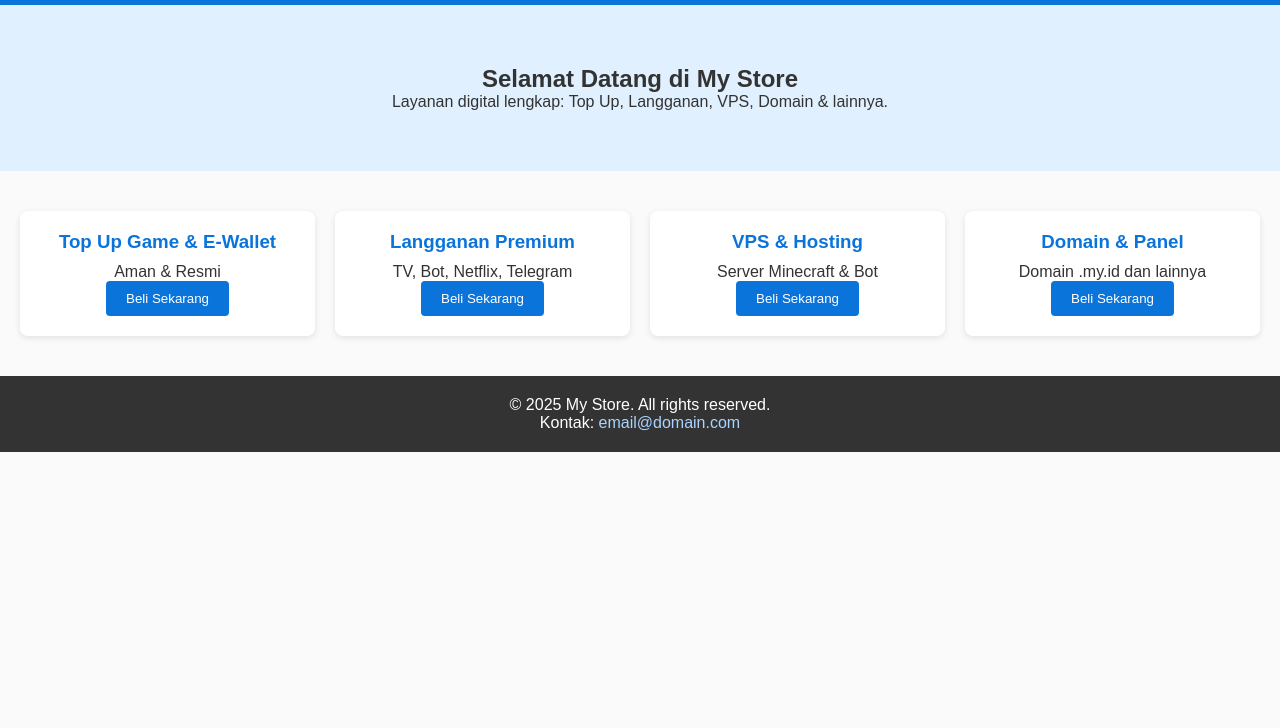
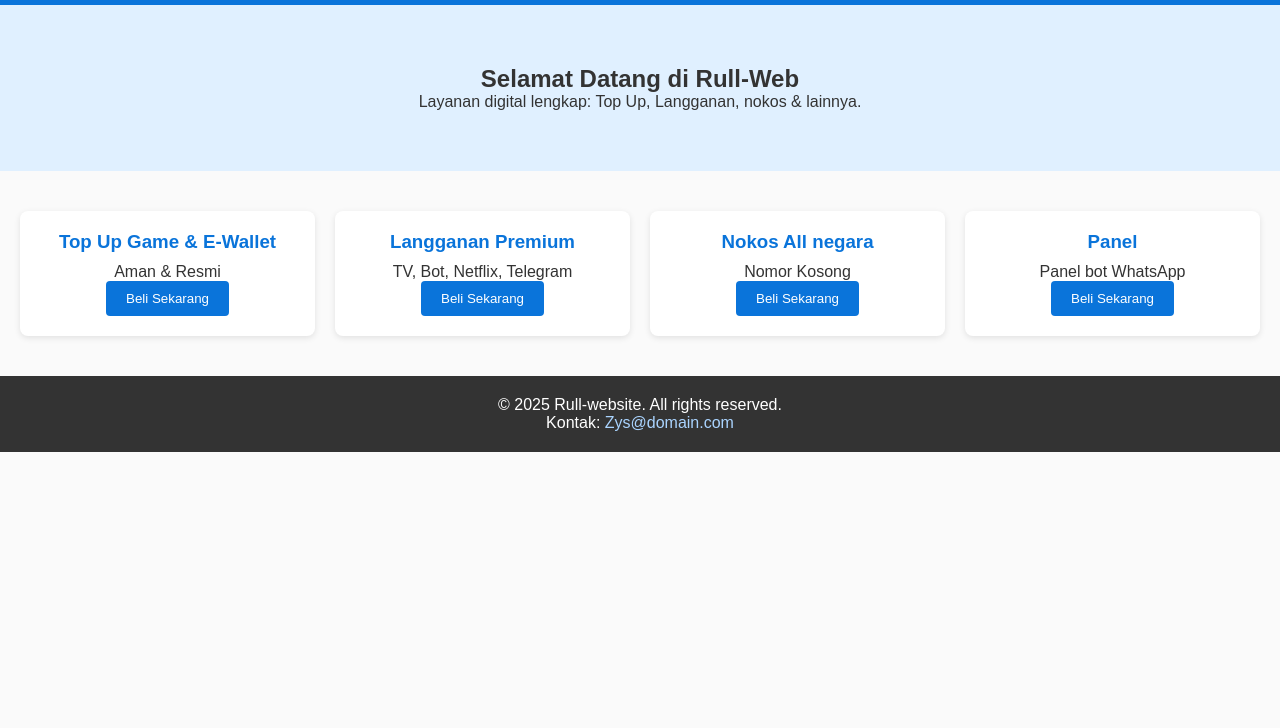
Before and after one commit to rullkagenou/Rull-web, a plain HTML site: page index.html in a window 1280 px wide. Shown: the part 72-800 px from the top of the page. Drawn offline with Linux system fonts and the light colour scheme.

Commit message:
Update index.html

```diff
--- a/index.html
+++ b/index.html
@@ -3,12 +3,12 @@
 <head>
   <meta charset="UTF-8" />
   <meta name="viewport" content="width=device-width, initial-scale=1.0"/>
-  <title>My Store Digital</title>
+  <title>Rull kage Digital</title>
   <link rel="stylesheet" href="styles.css">
 </head>
 <body>
   <header>
-    <h1>My Store</h1>
+    <h1>Rull-Web</h1>
     <nav>
       <a href="#topup">Top Up</a>
       <a href="#langganan">Langganan</a>
@@ -19,8 +19,8 @@
   </header>
 
   <section id="hero">
-    <h2>Selamat Datang di My Store</h2>
-    <p>Layanan digital lengkap: Top Up, Langganan, VPS, Domain & lainnya.</p>
+    <h2>Selamat Datang di Rull-Web</h2>
+    <p>Layanan digital lengkap: Top Up, Langganan, nokos & lainnya.</p>
   </section>
 
   <section id="services">
@@ -34,21 +34,21 @@
       <p>TV, Bot, Netflix, Telegram</p>
       <button>Beli Sekarang</button>
     </div>
-    <div class="card" id="vps">
-      <h3>VPS & Hosting</h3>
-      <p>Server Minecraft & Bot</p>
+    <div class="card" id="nokos">
+      <h3>Nokos All negara</h3>
+      <p>Nomor Kosong</p>
       <button>Beli Sekarang</button>
     </div>
-    <div class="card" id="domain">
-      <h3>Domain & Panel</h3>
-      <p>Domain .my.id dan lainnya</p>
+    <div class="card" id="Panel">
+      <h3>Panel</h3>
+      <p>Panel bot WhatsApp</p>
       <button>Beli Sekarang</button>
     </div>
   </section>
 
   <footer id="kontak">
-    <p>© 2025 My Store. All rights reserved.</p>
-    <p>Kontak: <a href="mailto:email@domain.com">email@domain.com</a></p>
+    <p>© 2025 Rull-website. All rights reserved.</p>
+    <p>Kontak: <a href="mailto:Zys@domain.com">Zys@domain.com</a></p>
   </footer>
 
   <script src="script.js"></script>
```
